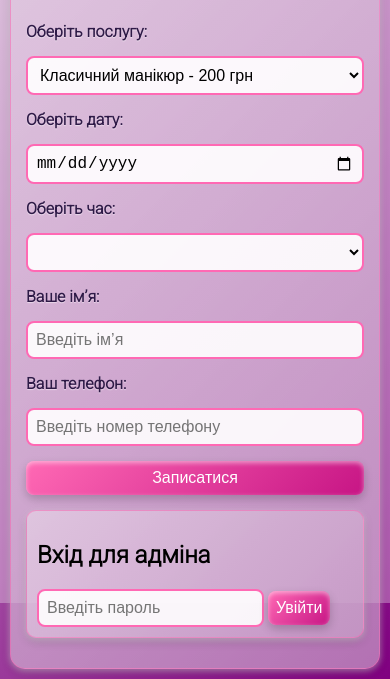
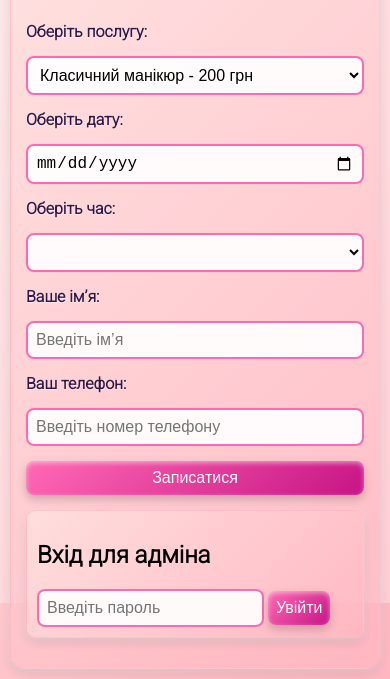
Before and after one commit to Maxibiznes/chernij, a plain HTML site: page index.html in a window 390 px wide. Both pictures are taken after a click on the element "Оксана Черній". Shown: the part 241-920 px from the top of the page. Drawn offline with nearby package versions, Linux system fonts and the light colour scheme.

Commit message:
Add files via upload

```diff
--- a/styles.css
+++ b/styles.css
@@ -1,6 +1,6 @@
 body {
     font-family: 'Roboto', sans-serif;
-    background: linear-gradient(135deg, #d8bfd8, #800080);
+    background: linear-gradient(135deg, #ffe4e1, #ffb6c1);
     background-size: cover;
     background-attachment: scroll;
     margin: 0;
@@ -22,11 +22,11 @@ body::before {
 .container {
     max-width: 600px;
     margin: 0 auto;
-    background: linear-gradient(135deg, rgba(230, 210, 230, 0.9), rgba(200, 160, 200, 0.9));
+    background: linear-gradient(135deg, rgba(255, 228, 225, 0.9), rgba(255, 182, 193, 0.9));
     padding: 20px;
     border-radius: 15px;
-    box-shadow: 0 8px 20px rgba(0, 0, 0, 0.2), 0 4px 10px rgba(255, 255, 255, 0.5);
-    border: 1px solid rgba(255, 105, 180, 0.5);
+    box-shadow: 0 8px 20px rgba(0, 0, 0, 0.15), 0 4px 12px rgba(255, 255, 255, 0.6);
+    border: 1px solid rgba(255, 182, 193, 0.5);
 }
 
 .header {
@@ -159,10 +159,10 @@ button:active {
     max-width: 600px;
     margin: 15px auto;
     padding: 15px;
-    background: linear-gradient(135deg, rgba(230, 210, 230, 0.9), rgba(200, 160, 200, 0.9));
+    background: linear-gradient(135deg, rgba(255, 228, 225, 0.9), rgba(255, 182, 193, 0.9));
     border-radius: 10px;
-    box-shadow: 0 6px 15px rgba(0, 0, 0, 0.2), 0 3px 8px rgba(255, 255, 255, 0.5);
-    border: 1px solid rgba(255, 105, 180, 0.5);
+    box-shadow: 0 6px 15px rgba(0, 0, 0, 0.15), 0 3px 8px rgba(255, 255, 255, 0.6);
+    border: 1px solid rgba(255, 182, 193, 0.5);
 }
 
 .admin-panel ul {
@@ -182,8 +182,8 @@ button:active {
 
     .container {
         padding: 15px;
-        background: linear-gradient(135deg, rgba(230, 210, 230, 0.7), rgba(200, 160, 200, 0.7));
-        box-shadow: 0 4px 10px rgba(0, 0, 0, 0.2), 0 2px 6px rgba(255, 255, 255, 0.5);
+        background: linear-gradient(135deg, rgba(255, 228, 225, 0.7), rgba(255, 182, 193, 0.7));
+        box-shadow: 0 4px 10px rgba(0, 0, 0, 0.15), 0 2px 6px rgba(255, 255, 255, 0.6);
     }
 
     .appointments-table th,
@@ -221,7 +221,7 @@ button:active {
 
     .admin-login, .admin-panel {
         padding: 10px;
-        background: linear-gradient(135deg, rgba(230, 210, 230, 0.7), rgba(200, 160, 200, 0.7));
-        box-shadow: 0 4px 10px rgba(0, 0, 0, 0.2), 0 2px 6px rgba(255, 255, 255, 0.5);
+        background: linear-gradient(135deg, rgba(255, 228, 225, 0.7), rgba(255, 182, 193, 0.7));
+        box-shadow: 0 4px 10px rgba(0, 0, 0, 0.15), 0 2px 6px rgba(255, 255, 255, 0.6);
     }
 }
```
